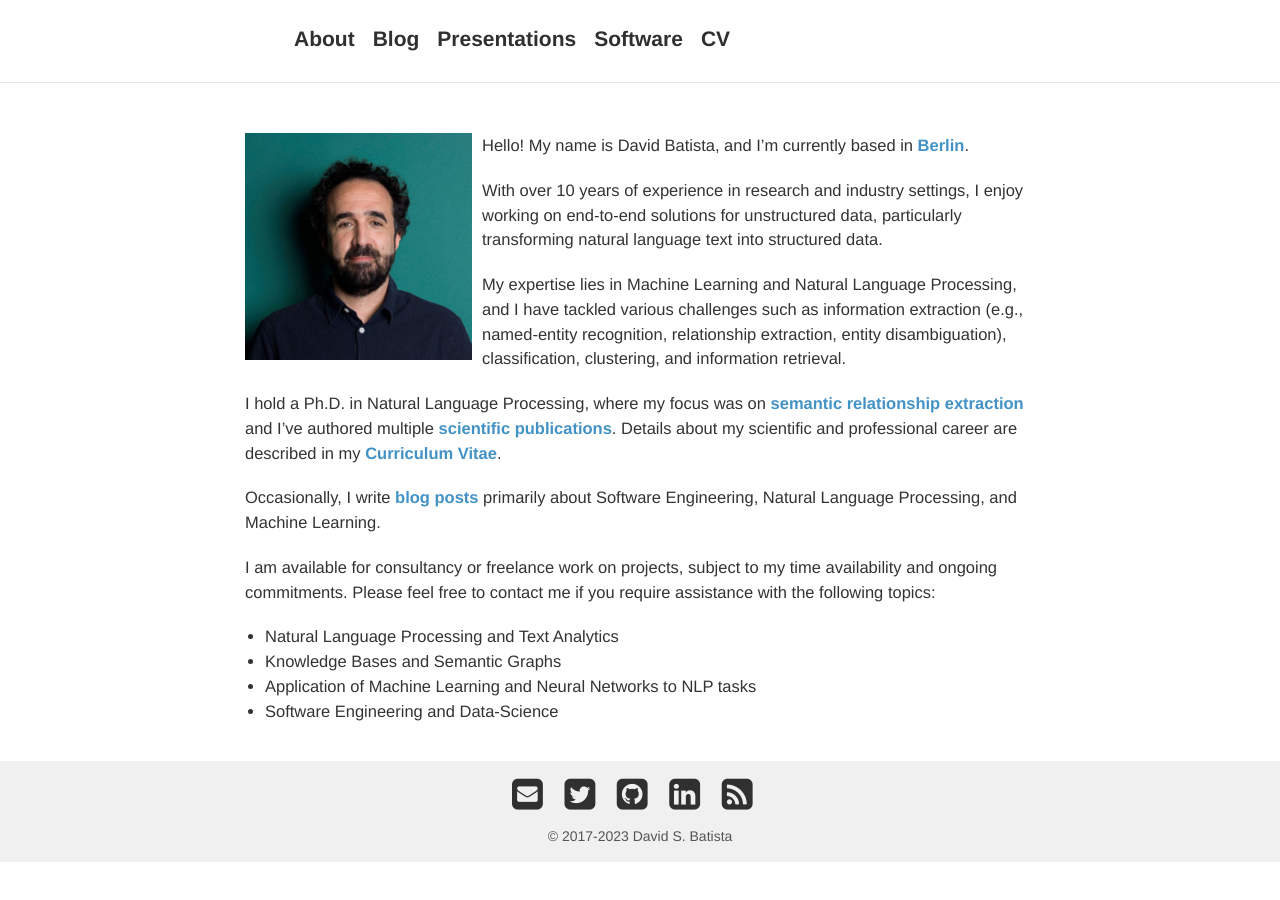
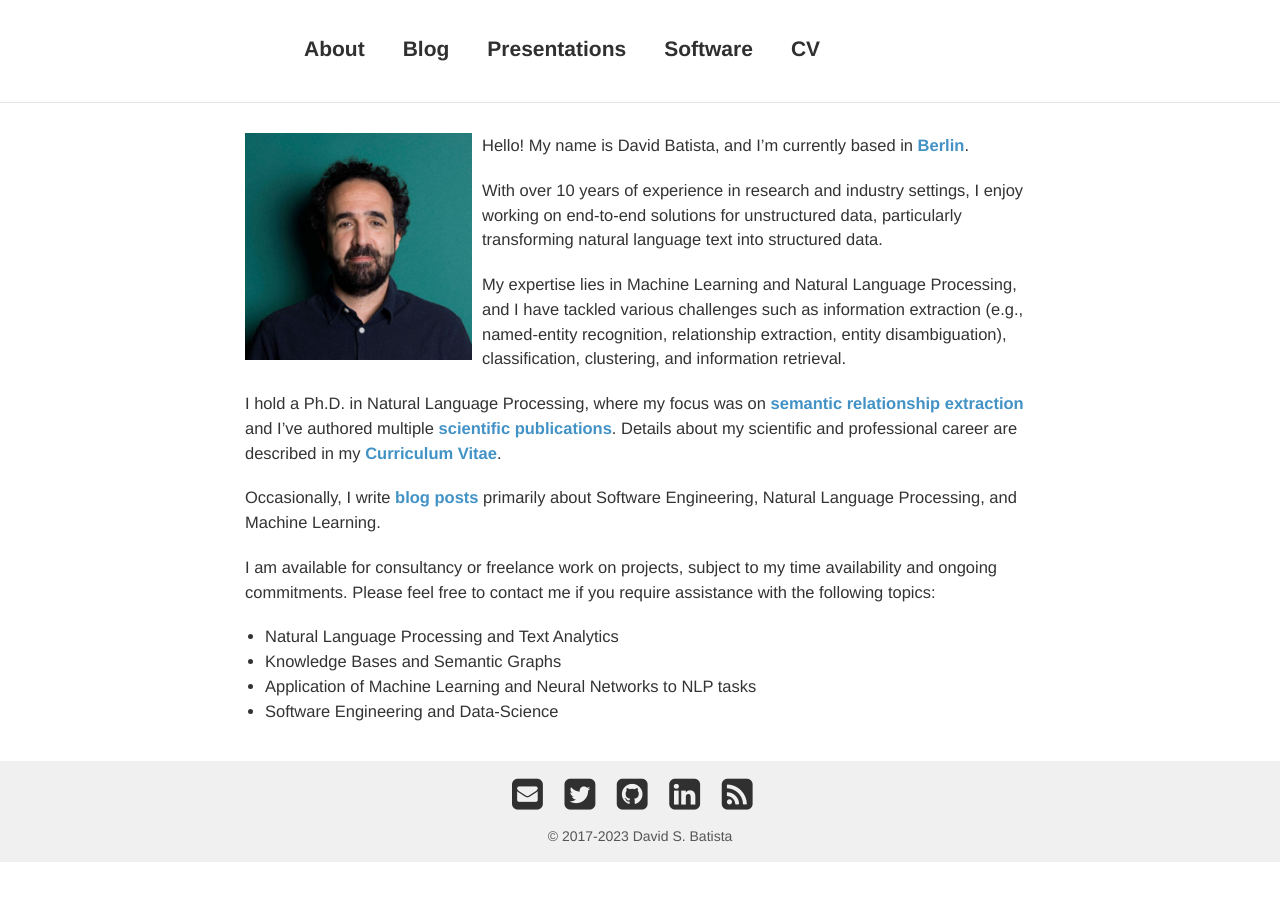
Before and after one commit to davidsbatista/davidsbatista.net, a Jekyll site: the page built from index.md, in a window 1280 px wide. Built offline with Jekyll 4.4.1, drawn with Linux system fonts in a browser that asks for light colours; nearby versions of some CDN libraries.

Commit message:
centering nav bar menu options

```diff
--- a/_includes/header.html
+++ b/_includes/header.html
@@ -1,15 +1,15 @@
 <div id="navigation">
   <div class="container">
       <div id="menu">
-          <ul>
+          <ul style="list-style-type:none; display:flex; justify-content: center;">
             {% assign site_pages = site.pages | sort: 'title' %}
             {% for page in site_pages %}
               {% if page.title and page.title != "404: Page not found" and page.title != "David S. Batista"
                  and page.category != 'tag' and page.autogen == nil %}
-                 <li><a class="site-link" href="{{ page.url | prepend: site.baseurl }}">{{ page.title }}</a></li>
+                 <li style="display: list-item; padding: 10px 10px;"><a class="site-link" href="{{ page.url | prepend: site.baseurl }}">{{ page.title }}</a></li>
               {% endif %}
             {% endfor %}
-            <li><a class="site-link" target="_blank" href="/assets/documents/dsbatista-cv.en.pdf">CV</a></li>
+            <li style="display: list-item; padding: 10px 10px;"><a class="site-link" target="_blank" href="/assets/documents/dsbatista-cv.en.pdf">CV</a></li>
           </ul>
       </div>
       <a id="togglemenu" onclick="document.body.classList.toggle('menuopen');">Menu<span><span></span><span></span><span></span></span></a>
```
